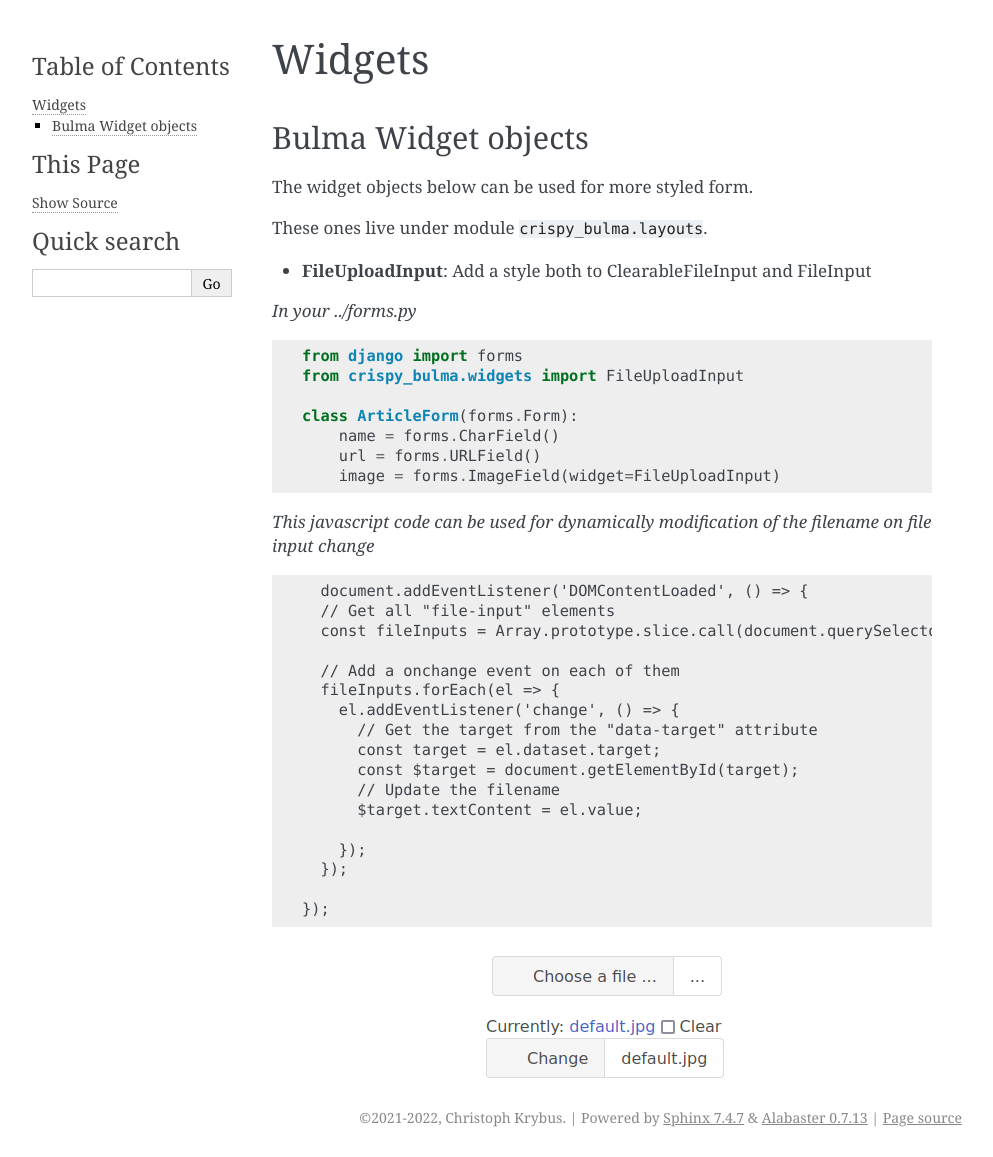
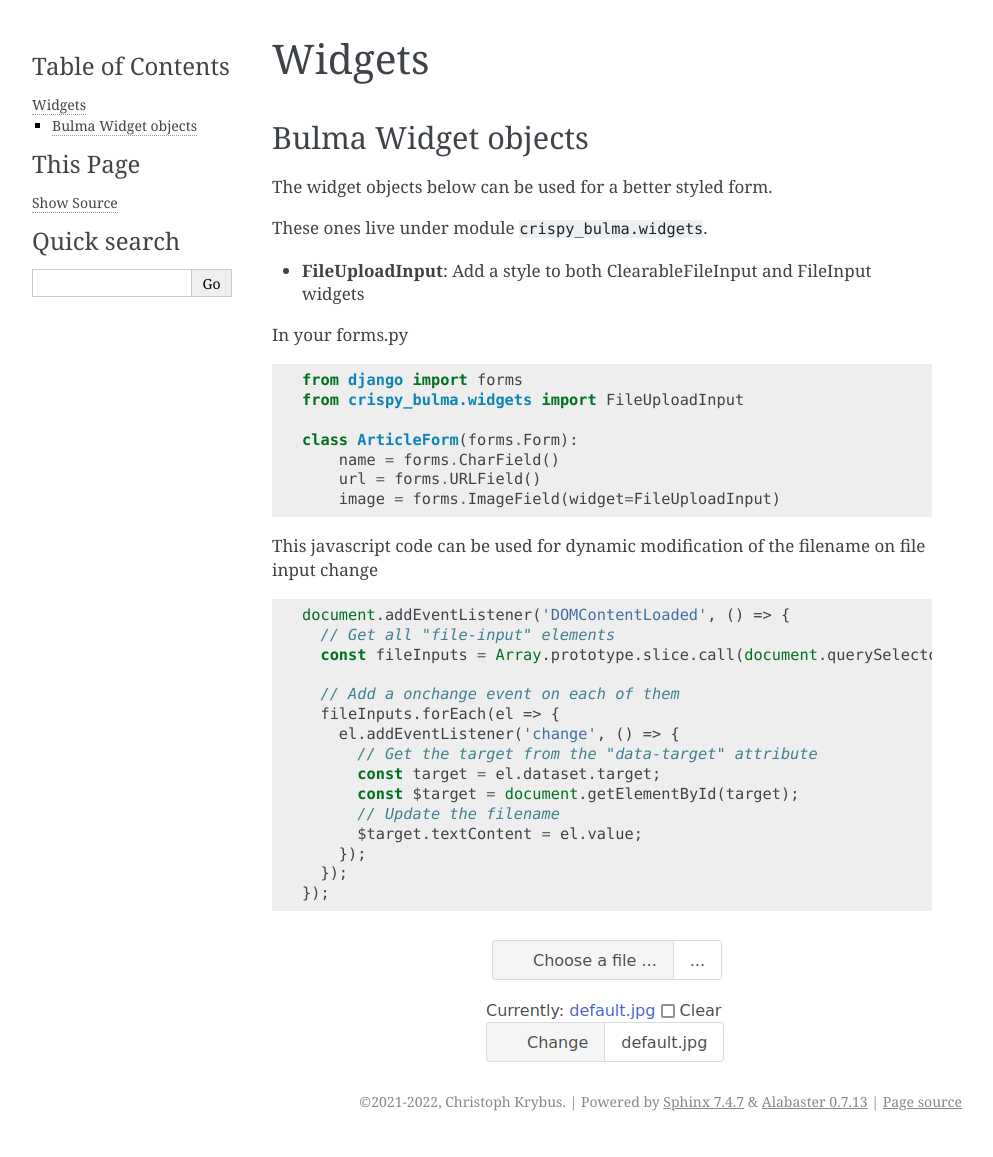
Before and after one commit to ckrybus/crispy-bulma, a Sphinx documentation site: the page built from docs/widgets.rst, in a window 1280 px wide. Shown: the whole page, without its empty margins (148-1141 px from the left). Built offline with Sphinx 7.4.7, drawn with Linux system fonts in a browser that asks for light colours.

Commit message:
Fix docs formatting

```diff
--- a/docs/index.rst
+++ b/docs/index.rst
@@ -10,6 +10,7 @@ Welcome to crispy-bulma's documentation!
    usage
    form_helper
    layouts
+   widgets
    contributing
    history
 
--- a/docs/widgets.rst
+++ b/docs/widgets.rst
@@ -7,16 +7,17 @@ Widgets
 Bulma Widget objects
 ~~~~~~~~~~~~~~~~~~~~
 
-The widget objects below can be used for more styled form.
+The widget objects below can be used for a better styled form.
 
 .. _here: https://django-crispy-forms.readthedocs.io/en/latest/layouts.html#universal-layout-objects
 
 
-These ones live under module ``crispy_bulma.layouts``.
+These ones live under module ``crispy_bulma.widgets``.
 
 
-- **FileUploadInput**: Add a style both to ClearableFileInput and FileInput
-*In your ../forms.py* ::
+- **FileUploadInput**: Add a style to both ClearableFileInput and FileInput widgets
+
+In your forms.py ::
 
     from django import forms
     from crispy_bulma.widgets import FileUploadInput
@@ -27,9 +28,11 @@ These ones live under module ``crispy_bulma.layouts``.
         image = forms.ImageField(widget=FileUploadInput)
 
 
-*This javascript code can be used for dynamically modification of the filename on file input change* ::
+This javascript code can be used for dynamic modification of the filename on file input change
 
-      document.addEventListener('DOMContentLoaded', () => {
+.. code-block:: javascript
+
+    document.addEventListener('DOMContentLoaded', () => {
       // Get all "file-input" elements
       const fileInputs = Array.prototype.slice.call(document.querySelectorAll('.file-input'), 0);
 
@@ -41,10 +44,8 @@ These ones live under module ``crispy_bulma.layouts``.
           const $target = document.getElementById(target);
           // Update the filename
           $target.textContent = el.value;
-
         });
       });
-
     });
 
 .. image:: images/file_input.png
```
